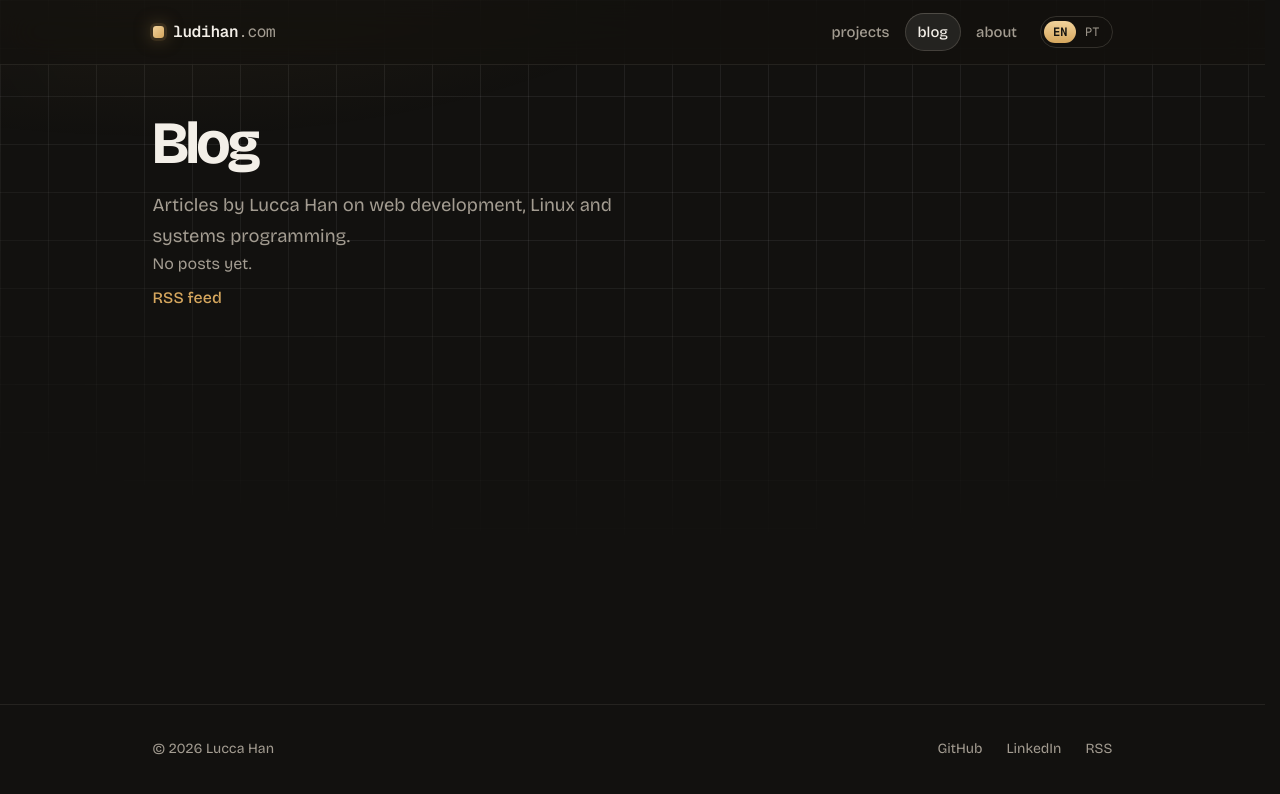
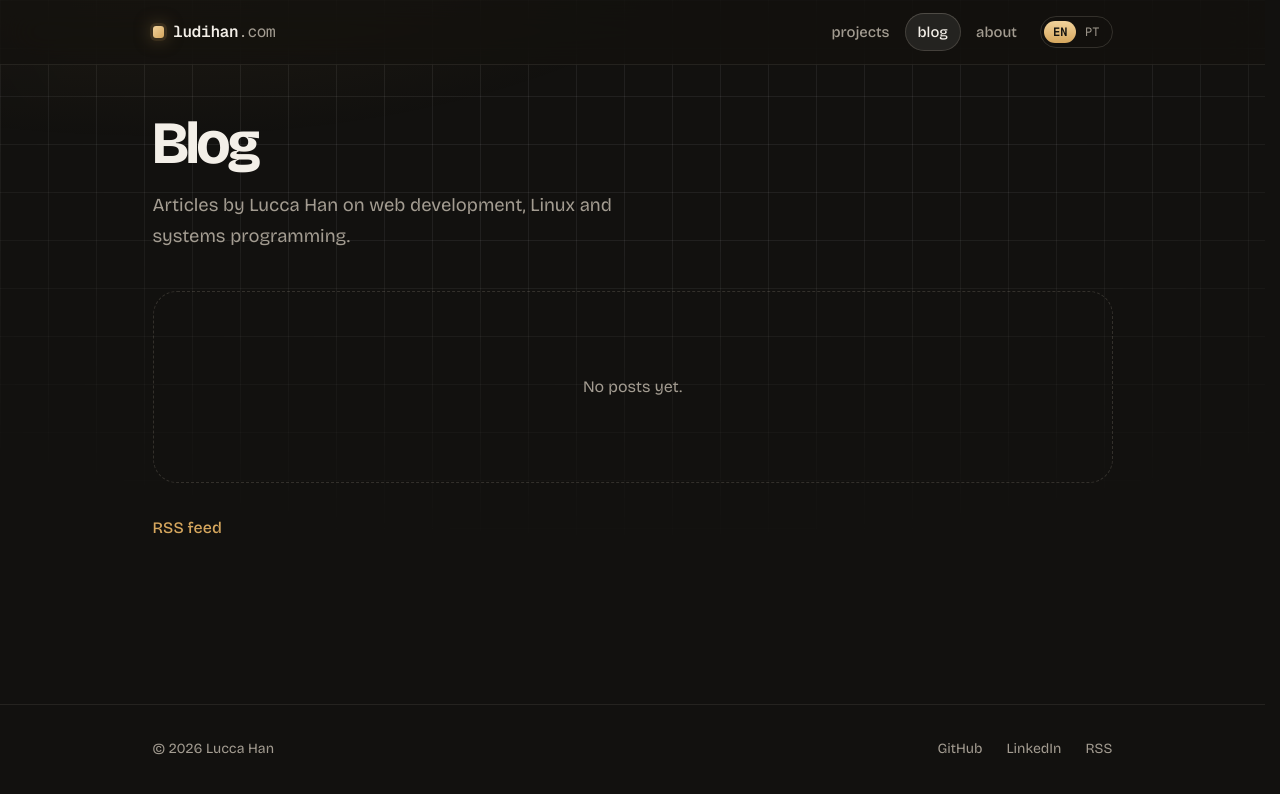
Before and after one commit to ludihan/website, a Next.js app: page /en/blog in a window 1280 px wide. Shown: the top 794 px of the page. Built offline with nearby package versions, Linux system fonts and the light colour scheme.

Commit message:
feat: frame the blog's empty state where the posts would be
With no posts, "No posts yet." sat as a plain line right under the
intro, pressed against the RSS link. It now sits centered in a dashed
frame that takes the post list's place, with the cards' width, margin
and rounded corners.

```diff
--- a/app/[lang]/blog/page.tsx
+++ b/app/[lang]/blog/page.tsx
@@ -47,7 +47,7 @@ export default async function BlogPage({ params }: PageProps<"/[lang]/blog">) {
       <SplitTitle text={dict.sections.blog} />
       <p className="intro">{dict.meta.blogDescription}</p>
       {posts.length === 0 ? (
-        <p className="muted">{dict.blog.empty}</p>
+        <p className="post-empty">{dict.blog.empty}</p>
       ) : (
         <ul className="post-list">
           {posts.map(({ slug, frontmatter: { title, date, description }, minutes }) => (
--- a/app/globals.css
+++ b/app/globals.css
@@ -1818,8 +1818,22 @@ body:has(dialog[open]) {
   color: var(--text-2);
 }
 
-.post-list + p {
+.post-list + p,
+.post-empty + p {
   margin-top: 1.5rem;
+}
+
+/* With no posts, an empty frame holds the list's place. */
+.post-empty {
+  display: grid;
+  place-items: center;
+  min-height: 12rem;
+  margin: 2.5rem 0 0;
+  padding: 1.4rem 1.6rem;
+  border: 1px dashed var(--line-hi);
+  border-radius: var(--radius-lg);
+  color: var(--muted);
+  text-align: center;
 }
 
 .post-list .post-meta {
```
